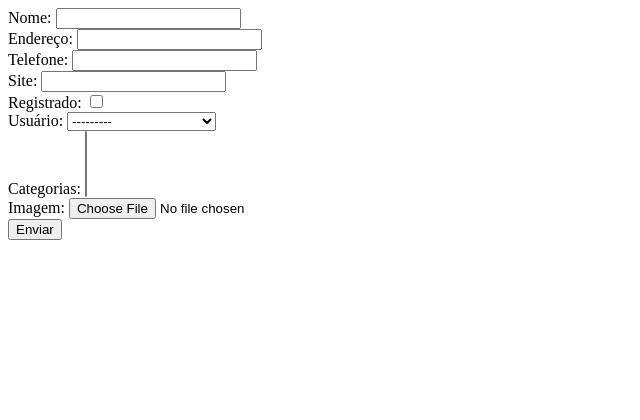
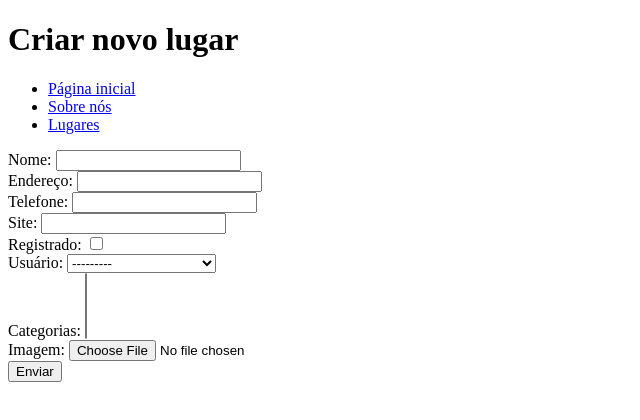
Before and after one commit to gabrielmotaa/adiciona-aqui, a Django app: page /lugares/adicionar/ in a window 1280 px wide. Shown: the top 420 px of the page, without its empty margins (0-640 px from the left). Run offline with Django 4.2, Linux system fonts and the light colour scheme; the visitor is signed in with stand-in values (Sample User, id 1); data comes from the database, SQL or seed files in the repository; data that the repository does not hold is empty.

Commit message:
Criação de parcial de template e links para páginas relevantes

```diff
--- a/templates/core/about_us.html
+++ b/templates/core/about_us.html
@@ -2,4 +2,5 @@
 
 {% block content %}
     <h1>Sobre nós</h1>
+    {% include 'partials/links.html' %}
 {% endblock %}
--- a/templates/core/home.html
+++ b/templates/core/home.html
@@ -2,4 +2,5 @@
 
 {% block content %}
     <h1>Página incial</h1>
+    {% include 'partials/links.html' %}
 {% endblock %}
--- /dev/null
+++ b/templates/partials/links.html
@@ -0,0 +1,5 @@
+<ul>
+    {% if request.path != '/' %}<li><a href="{% url 'home' %}">Página inicial</a></li>{% endif %}
+    <li><a href="{% url 'about_us' %}">Sobre nós</a></li>
+    <li><a href="{% url 'place_list' %}">Lugares</a></li>
+</ul>
--- a/templates/places/place_create.html
+++ b/templates/places/place_create.html
@@ -3,10 +3,11 @@
 {% block title %}Lugar{% endblock %}
 
 {% block content %}
-<form method="post">
-    {% csrf_token %}
-    {{ form.as_div }}
-    <input type="submit" value="Enviar">
-</form>
-
+    <h1>Criar novo lugar</h1>
+    {% include 'partials/links.html' %}
+    <form method="post">
+        {% csrf_token %}
+        {{ form.as_div }}
+        <input type="submit" value="Enviar">
+    </form>
 {% endblock %}
--- a/templates/places/place_detail.html
+++ b/templates/places/place_detail.html
@@ -4,7 +4,7 @@
 
 {% block content %}
     <h1>Lugar: {{ place.name }}</h1>
-
+    {% include 'partials/links.html' %}
     <div class="border">
         <p>name: {{ place.name }}</p>
         <p>created_at: {{ place.created_at }}</p>
--- a/templates/places/place_list.html
+++ b/templates/places/place_list.html
@@ -4,6 +4,8 @@
 
 {% block content %}
     <h1>Lugares</h1>
+    {% include 'partials/links.html' %}
+    <br>
     <a href="{% url 'place_create' %}">Criar lugar</a>
     {% for place in places %}
         <div class="border">
```
Also changed, not shown: templates/places/place_update.html (+7 -6 lines).
